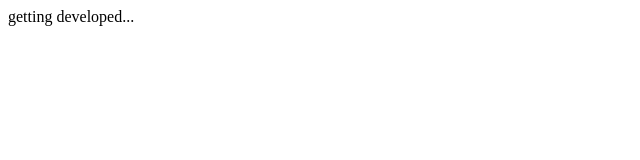
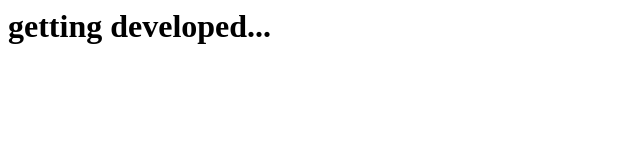
Before and after one commit to winfinit/winfinit.github.io, a plain HTML site: page index.html in a window 1280 px wide. Shown: the whole page, without its empty margins (0-640 px from the left). Drawn offline with Linux system fonts and the light colour scheme.

Commit message:
updated page

```diff
--- a/index.html
+++ b/index.html
@@ -1,4 +1,6 @@
 <html>
 	<head></head>
-	<body>getting developed...</body>
+	<body>
+		<h1>getting developed...</h1>
+	</body>
 </html>
```
